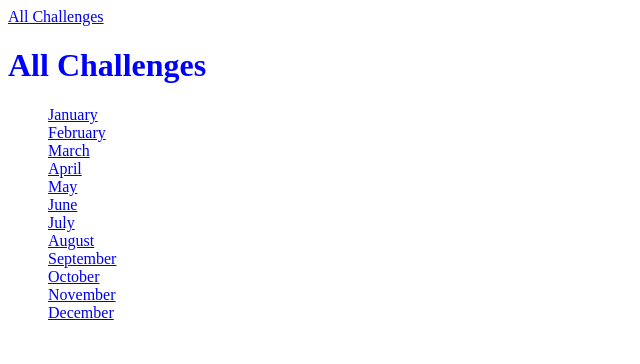
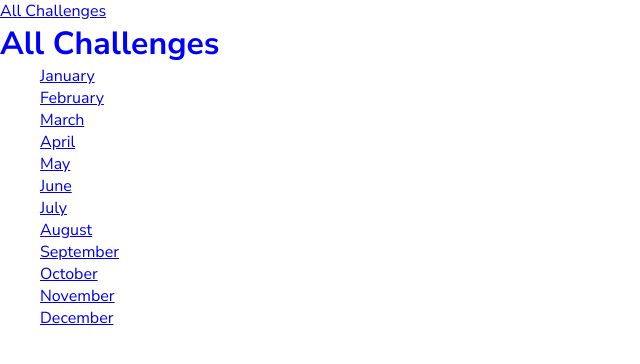
Before and after one commit to mitinull/monthly-challenges, a Django app: page /challenges/ in a window 1280 px wide. Shown: the top 364 px of the page, without its empty margins (0-640 px from the left). Run offline with Django 4.2, Linux system fonts and the light colour scheme.

Commit message:
Adding global css ( a global static file )

```diff
--- a/starting_project_django/settings.py
+++ b/starting_project_django/settings.py
@@ -118,6 +118,10 @@ USE_TZ = True
 
 STATIC_URL = "static/"
 
+STATICFILES_DIRS = [
+  BASE_DIR / "static"
+]
+
 # Default primary key field type
 # https://docs.djangoproject.com/en/4.2/ref/settings/#default-auto-field
 
--- /dev/null
+++ b/static/styles.css
@@ -0,0 +1,9 @@
+@import url("https://fonts.googleapis.com/css2?family=Nunito+Sans:opsz,wght@6..12,200;6..12,300;6..12,400;6..12,500;6..12,600;6..12,700;6..12,800;6..12,900;6..12,1000&display=swap");
+
+* {
+  margin: 0;
+}
+
+html {
+  font-family: "Nunito Sans", sans-serif;
+}
--- a/templates/base.html
+++ b/templates/base.html
@@ -8,6 +8,7 @@
       name="viewport"
       content="width=device-width, initial-scale=1.0"
     />
+    <link rel="stylesheet" href="{% static "styles.css" %}">
     {% block css_files %}{% endblock css_files %}
     <title>
       {% block page_title %} Default Title {% endblock page_title %}
```
